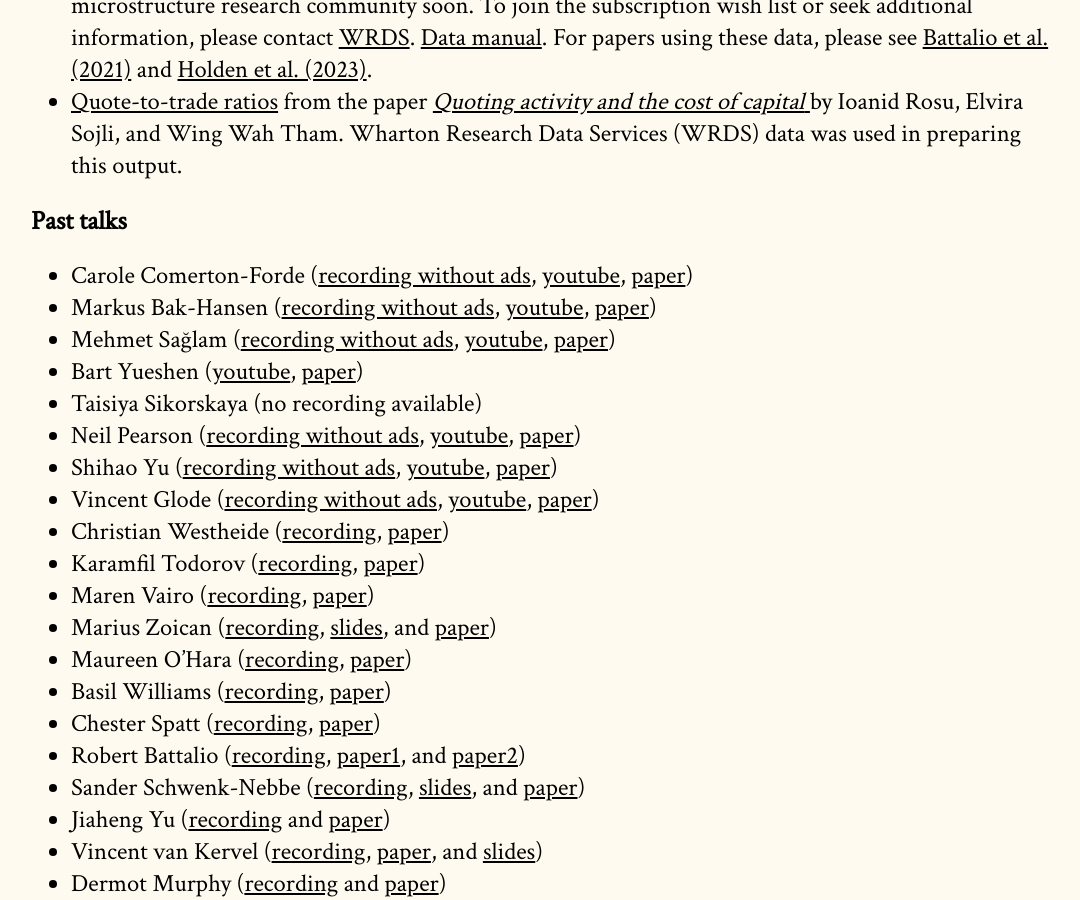
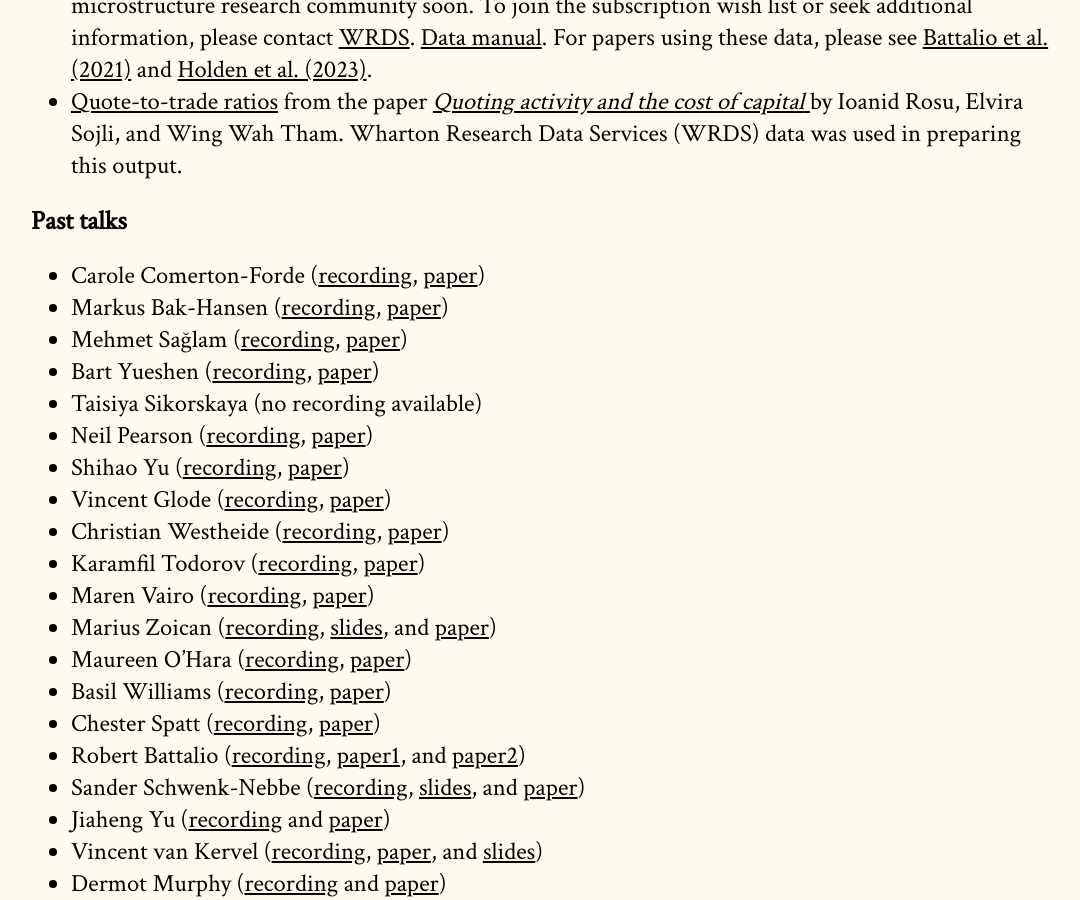
Before and after one commit to cpfiffer/microstructure.exchange, a Jekyll site: the page built from index.md, in a window 1280 px wide and 900 px high, scrolled down 2847 px. Shown: the whole window, without its empty margins (97-1177 px from the left). Built offline with Jekyll 4.4.1, drawn with Linux system fonts in a browser that asks for light colours; some web fonts are replaced.

Commit message:
Update index.md

```diff
--- a/index.md
+++ b/index.md
@@ -67,14 +67,14 @@ The Microstructure Exchange will host resources, tools, and data for microstruct
 - [Quote-to-trade ratios](https://drive.google.com/file/d/1H8wMvA_59-N5Y_xiDPGTbpBsX5BFwOIV/view) from the paper [_Quoting activity and the cost of capital_ ](https://papers.ssrn.com/sol3/papers.cfm?abstract_id=3005928) by Ioanid Rosu, Elvira Sojli, and Wing Wah Tham. Wharton Research Data Services (WRDS) data was used in preparing this output.
 
 ## Past talks
-- Carole Comerton-Forde ([recording without ads](https://us06web.zoom.us/rec/share/9BFHRRiU5y9WoPzc0Wlo85FrtIghX9Y3zI7WYV5PUgd9OU-jVfgaxLdJ2tgDgaiA.OPcYyMZGGPqqQoFd), [youtube](https://youtu.be/zjOpiDOWkcQ), [paper](https://papers.ssrn.com/sol3/papers.cfm?abstract_id=4551238))
-- Markus Bak-Hansen ([recording without ads](https://us06web.zoom.us/rec/share/O5I4BS9_K-ZhE0ktLEfBuRGYPVGS7I_tIGFyYakEtFeEgAlxODzW0cVSYw8sOWAj.9oka1nQvgf5A89ey), [youtube](https://youtu.be/-BdFMGYeMDg), [paper](https://microstructure.exchange/papers/OTC_Relationships.pdf))
-- Mehmet Sa&#287;lam ([recording without ads](https://us06web.zoom.us/rec/share/4_WZhNO3LRwDO3ADizN2_cJADjEc9kGr3SiLAxrysS-Yt8PoJRDCpOtQqR19SqfS.hE5bxiGho3Hfozn5), [youtube](https://youtu.be/Cm6htUhhdrg), [paper](https://microstructure.exchange/papers/TME-paper.pdf))
-- Bart Yueshen ([youtube](https://youtu.be/p_rBfYdZ_bI), [paper](https://papers.ssrn.com/sol3/papers.cfm?abstract_id=4545730))
+- Carole Comerton-Forde ([recording](https://youtu.be/zjOpiDOWkcQ), [paper](https://papers.ssrn.com/sol3/papers.cfm?abstract_id=4551238))
+- Markus Bak-Hansen ([recording](https://youtu.be/-BdFMGYeMDg), [paper](https://microstructure.exchange/papers/OTC_Relationships.pdf))
+- Mehmet Sa&#287;lam ([recording](https://youtu.be/Cm6htUhhdrg), [paper](https://microstructure.exchange/papers/TME-paper.pdf))
+- Bart Yueshen ([recording](https://youtu.be/p_rBfYdZ_bI), [paper](https://papers.ssrn.com/sol3/papers.cfm?abstract_id=4545730))
 - Taisiya Sikorskaya (no recording available)
-- Neil Pearson ([recording without ads](https://us06web.zoom.us/rec/share/vvHTCud7T8nKVfgppjYdvwK5GgM2JY9lsv0bvtGEMLYBBaFfFyeIKl2WHVBqCGQA.ipvHme6BCzkxqyk5), [youtube](https://youtu.be/PbLjL_3PPGk), [paper](https://papers.ssrn.com/sol3/papers.cfm?abstract_id=4389657))
-- Shihao Yu ([recording without ads](https://us06web.zoom.us/rec/share/L3a_jSFOnTyrLUoKcG0Aa0RojGZah2dpyyGml6J6qTbNWSXxCuAfRXxuqO0PcuY9.KMRKwuleZQWUW98w), [youtube](https://youtu.be/B-lbXTex1F4), [paper](https://papers.ssrn.com/sol3/papers.cfm?abstract_id=4349184))
-- Vincent Glode ([recording without ads](https://us06web.zoom.us/rec/share/W14dCqFe_MzjfFws9MyfRWoUBCyTGJlFHEXk-dp4lVwU_OahfHmjRv-zbJ5HT9mL.hj9XDNxsQYbqtpcq), [youtube](https://youtu.be/UsEkU5FVzso), [paper](https://microstructure.exchange/papers/Infosales_and_armsraces_29.pdf))
+- Neil Pearson ([recording](https://youtu.be/PbLjL_3PPGk), [paper](https://papers.ssrn.com/sol3/papers.cfm?abstract_id=4389657))
+- Shihao Yu ([recording](https://youtu.be/B-lbXTex1F4), [paper](https://papers.ssrn.com/sol3/papers.cfm?abstract_id=4349184))
+- Vincent Glode ([recording](https://youtu.be/UsEkU5FVzso), [paper](https://microstructure.exchange/papers/Infosales_and_armsraces_29.pdf))
 - Christian Westheide ([recording](https://youtu.be/9QgL7unAlN8), [paper](https://papers.ssrn.com/sol3/papers.cfm?abstract_id=4289346))
 - Karamfil Todorov ([recording](https://youtu.be/S8WG_TC4XU8), [paper](https://papers.ssrn.com/sol3/papers.cfm?abstract_id=4301416))
 - Maren Vairo ([recording](https://youtu.be/3n5Dk61p9uI), [paper](https://microstructure.exchange/papers/Transparency_OTC.pdf))
```
